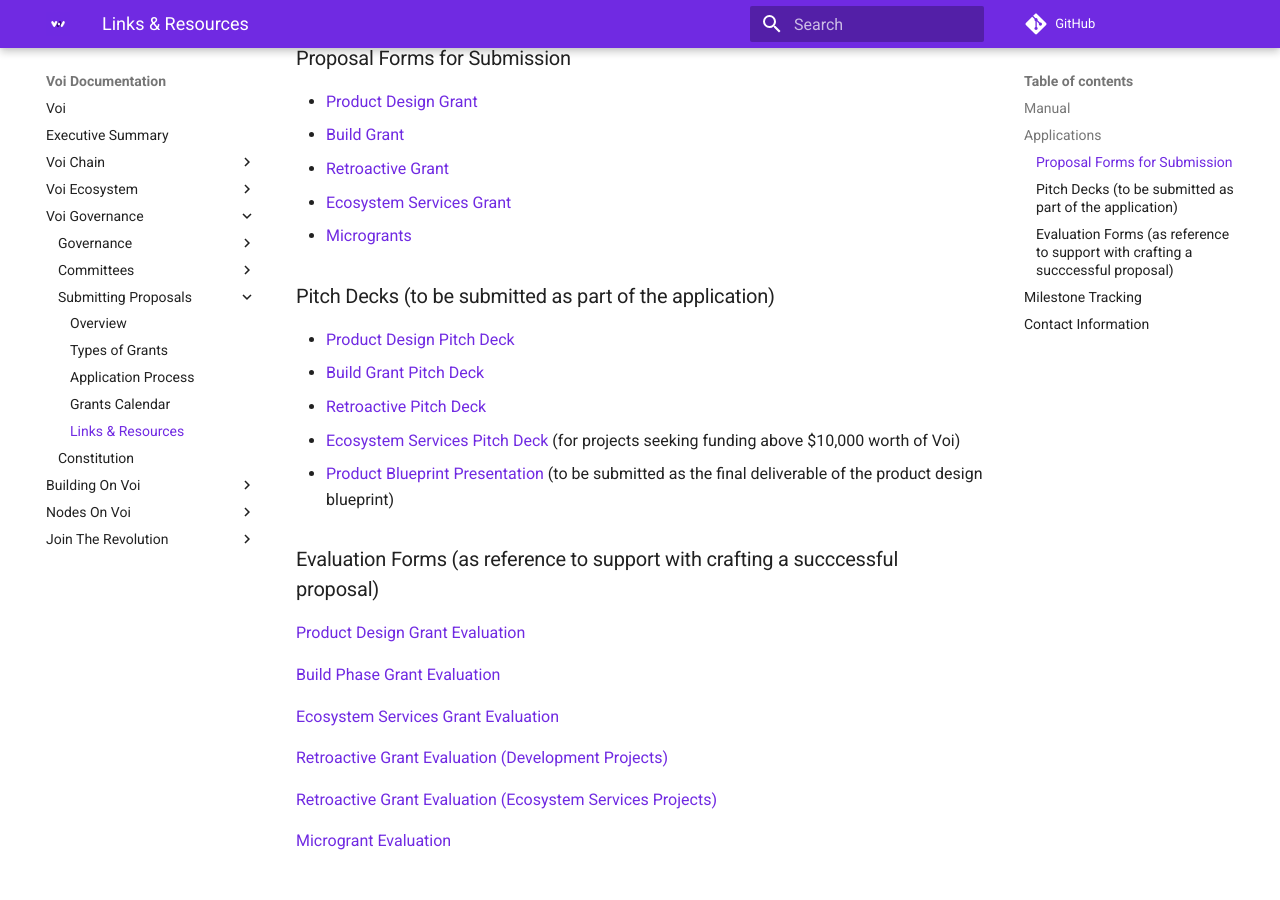
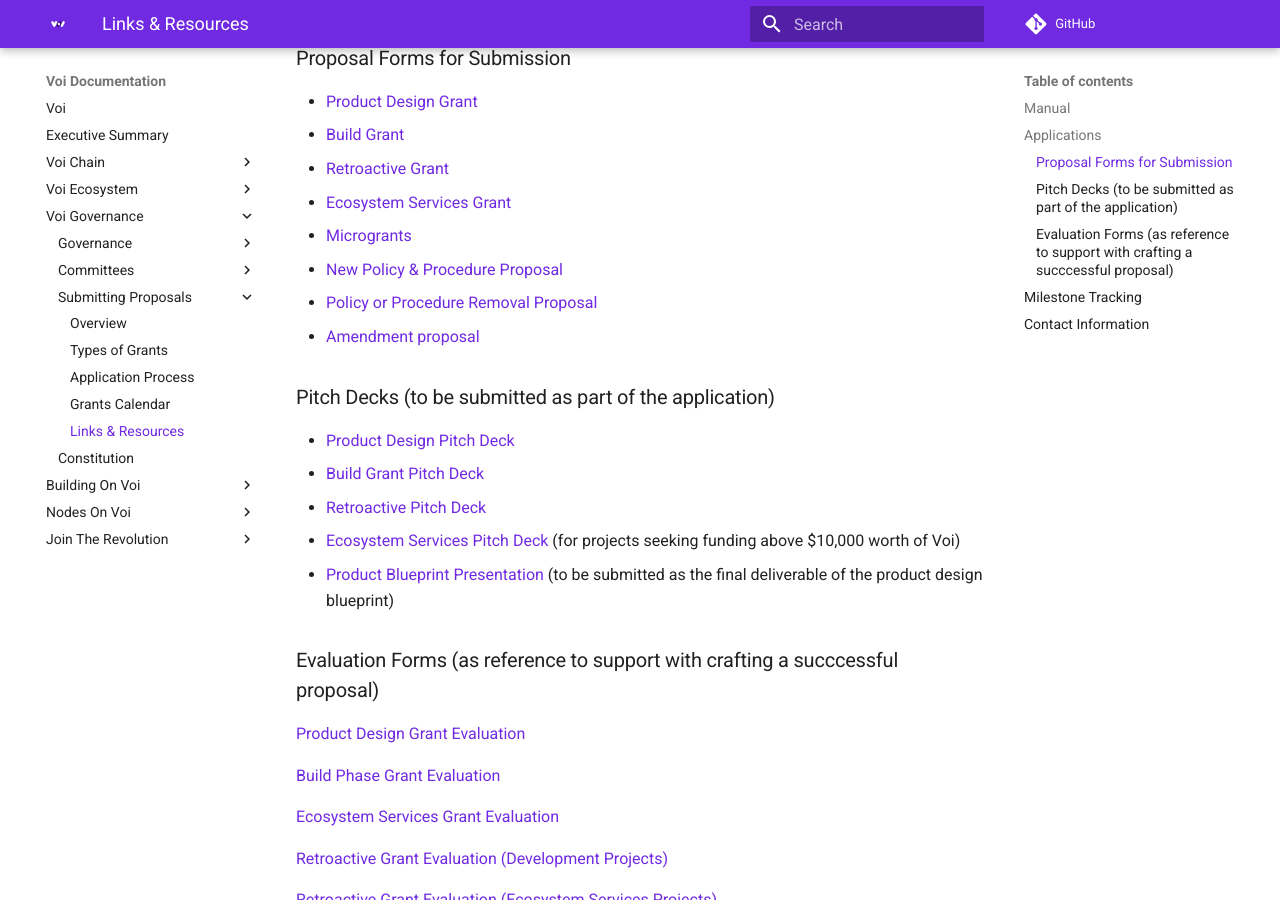
Before and after one commit to VoiNetwork/learn-more, an MkDocs documentation site: the page built from docs/governance/proposals/links-and-resources.md, in a window 1280 px wide and 900 px high, scrolled down 370 px. Built offline with MkDocs 1.6.1 and Material for MkDocs 9.7.7, drawn with Linux system fonts in a browser that asks for light colours; plug-ins that fetch from the network failed and are left out; comment, search, counter and statistics services are not loaded.

Commit message:
Update links-and-resources.md

```diff
--- a/docs/governance/proposals/links-and-resources.md
+++ b/docs/governance/proposals/links-and-resources.md
@@ -14,6 +14,9 @@ Here you can find a consolidated list of important links and resources for Voi's
   -  [Retroactive Grant](https://docs.google.com/forms/d/e/1FAIpQLSecyd0j1JuWhHgPWicyi5iRXJmqi4dw_Dqj0H-ex0QOSh0iYQ/viewform?usp=sf_link)
 -  [Ecosystem Services Grant](https://docs.google.com/forms/d/1khhwLFKF_TxYOsNasXfOGI8AzRl_Ny1KpJh3794kFa4/edit)
 -  [Microgrants](https://docs.google.com/forms/d/1A1M_FiuUrKPtHAYmbo0jmy5HTu1xFVXH7_aRSMbtXRU/edit)
+-  [New Policy & Procedure Proposal](https://forms.gle/euWU7jDHKAwxcqGy5)
+-  [Policy or Procedure Removal Proposal](https://forms.gle/7BG6jf2vBFbmh7Gn8)
+-  [Amendment proposal](https://forms.gle/AVEZiVejx4WipDQj6)
 
 
 ### Pitch Decks (to be submitted as part of the application)
```
